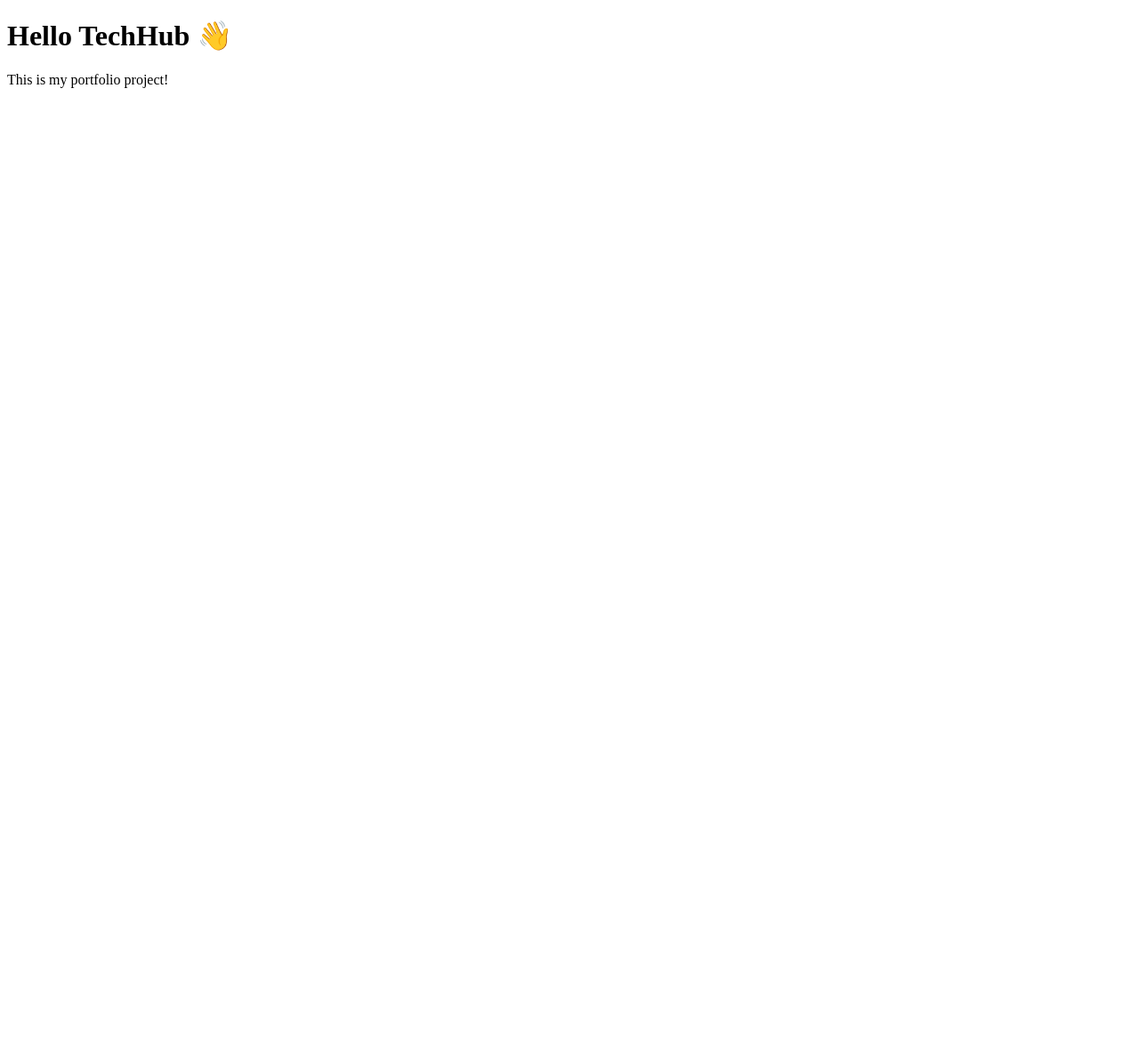
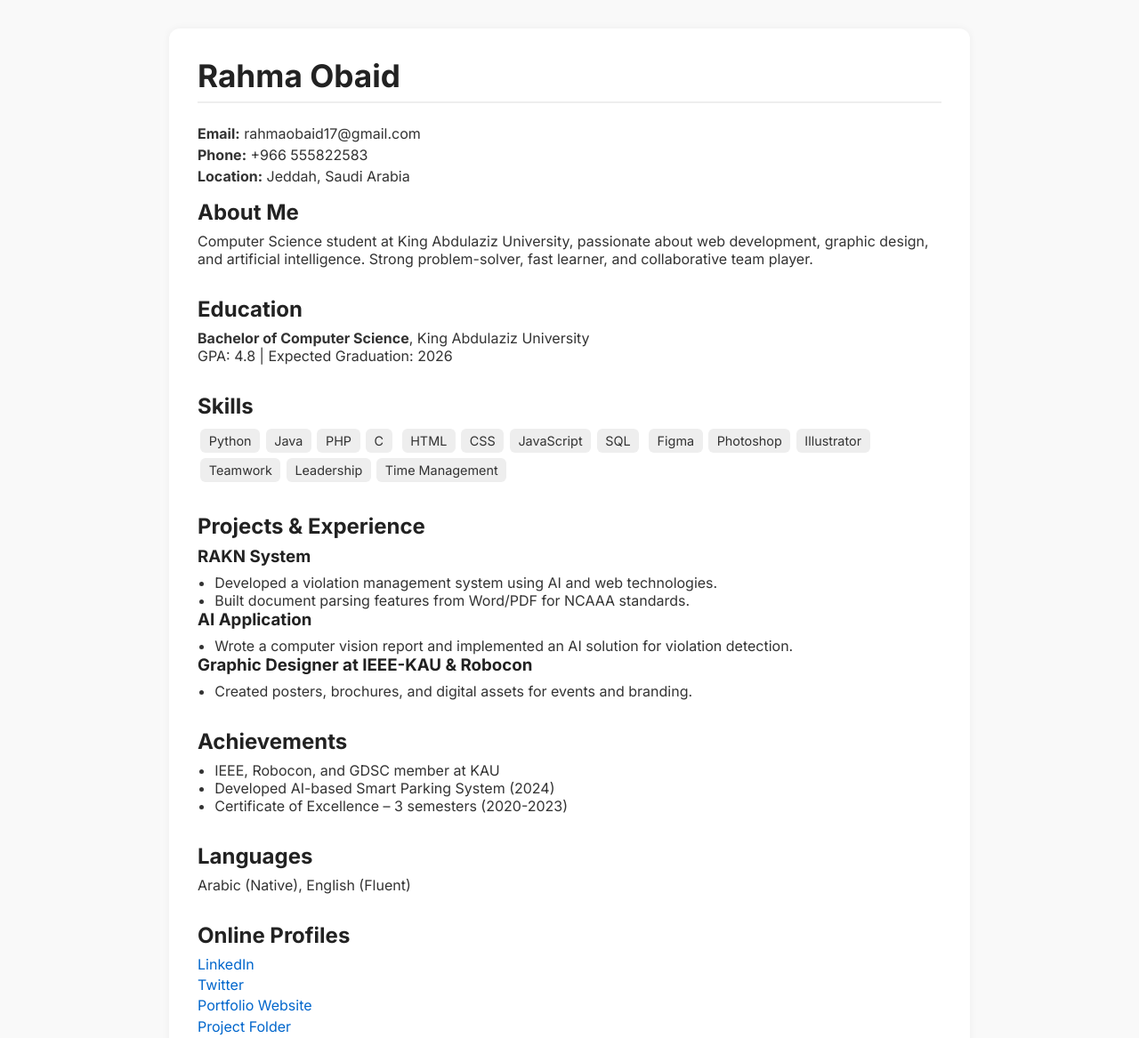
Before and after one commit to medoveiol/Portfolio, a plain HTML site: page index.html in a window 1280 px wide. Shown: the whole page at 89% size. Before the commit the page ends 800 px from the top, so only its background shows below. Drawn offline with Linux system fonts and the light colour scheme.

Commit message:
Update index.html

```diff
--- a/index.html
+++ b/index.html
@@ -1,12 +1,150 @@
 <!DOCTYPE html>
 <html lang="en">
+
 <head>
   <meta charset="UTF-8" />
   <meta name="viewport" content="width=device-width, initial-scale=1.0" />
-  <title>My Portfolio</title>
+  <title>Rahma Obaid | Portfolio</title>
+  <link href="https://fonts.googleapis.com/css2?family=Inter:wght@400;600;700&display=swap" rel="stylesheet">
+  <style>
+    * {
+      box-sizing: border-box;
+      margin: 0;
+      padding: 0;
+      font-family: 'Inter', sans-serif;
+    }
+
+    body {
+      background: #f9f9f9;
+      color: #333;
+      padding: 2rem;
+    }
+
+    .container {
+      max-width: 900px;
+      margin: auto;
+      background: #fff;
+      padding: 2rem;
+      box-shadow: 0 0 10px rgba(0, 0, 0, 0.05);
+      border-radius: 12px;
+    }
+
+    h1, h2, h3 {
+      margin-bottom: 0.5rem;
+      color: #222;
+    }
+
+    h1 {
+      font-size: 2.2rem;
+      border-bottom: 2px solid #eee;
+      padding-bottom: 0.5rem;
+      margin-bottom: 1.5rem;
+    }
+
+    section {
+      margin-bottom: 2rem;
+    }
+
+    .info {
+      margin-bottom: 1rem;
+    }
+
+    .info p {
+      margin: 0.25rem 0;
+    }
+
+    ul {
+      margin-top: 0.5rem;
+      padding-left: 1.2rem;
+    }
+
+    .links a {
+      display: block;
+      color: #0066cc;
+      text-decoration: none;
+      margin: 0.2rem 0;
+    }
+
+    .skills span {
+      display: inline-block;
+      background: #eee;
+      border-radius: 6px;
+      padding: 0.3rem 0.6rem;
+      margin: 0.2rem;
+      font-size: 0.9rem;
+    }
+  </style>
 </head>
+
 <body>
-  <h1>Hello TechHub 👋</h1>
-  <p>This is my portfolio project!</p>
+  <div class="container">
+    <h1>Rahma Obaid</h1>
+    <section class="info">
+      <p><strong>Email:</strong> rahmaobaid17@gmail.com</p>
+      <p><strong>Phone:</strong> +966 555822583</p>
+      <p><strong>Location:</strong> Jeddah, Saudi Arabia</p>
+    </section>
+
+    <section>
+      <h2>About Me</h2>
+      <p>Computer Science student at King Abdulaziz University, passionate about web development, graphic design, and artificial intelligence. Strong problem-solver, fast learner, and collaborative team player.</p>
+    </section>
+
+    <section>
+      <h2>Education</h2>
+      <p><strong>Bachelor of Computer Science</strong>, King Abdulaziz University</p>
+      <p>GPA: 4.8 | Expected Graduation: 2026</p>
+    </section>
+
+    <section>
+      <h2>Skills</h2>
+      <div class="skills">
+        <span>Python</span><span>Java</span><span>PHP</span><span>C</span>
+        <span>HTML</span><span>CSS</span><span>JavaScript</span><span>SQL</span>
+        <span>Figma</span><span>Photoshop</span><span>Illustrator</span>
+        <span>Teamwork</span><span>Leadership</span><span>Time Management</span>
+      </div>
+    </section>
+
+    <section>
+      <h2>Projects & Experience</h2>
+      <h3>RAKN System</h3>
+      <ul>
+        <li>Developed a violation management system using AI and web technologies.</li>
+        <li>Built document parsing features from Word/PDF for NCAAA standards.</li>
+      </ul>
+      <h3>AI Application</h3>
+      <ul>
+        <li>Wrote a computer vision report and implemented an AI solution for violation detection.</li>
+      </ul>
+      <h3>Graphic Designer at IEEE-KAU & Robocon</h3>
+      <ul>
+        <li>Created posters, brochures, and digital assets for events and branding.</li>
+      </ul>
+    </section>
+
+    <section>
+      <h2>Achievements</h2>
+      <ul>
+        <li>IEEE, Robocon, and GDSC member at KAU</li>
+        <li>Developed AI-based Smart Parking System (2024)</li>
+        <li>Certificate of Excellence – 3 semesters (2020-2023)</li>
+      </ul>
+    </section>
+
+    <section>
+      <h2>Languages</h2>
+      <p>Arabic (Native), English (Fluent)</p>
+    </section>
+
+    <section class="links">
+      <h2>Online Profiles</h2>
+      <a href="https://www.linkedin.com/in/rahma-obaid-84ba13242/">LinkedIn</a>
+      <a href="https://x.com/r_obaid1?s=21">Twitter</a>
+      <a href="https://rakn.atwebpages.com/">Portfolio Website</a>
+      <a href="https://drive.google.com/drive/folders/1e7lk7IXK6TjjwWfek-IOZ8q-pdgMxyds?usp=sharing">Project Folder</a>
+    </section>
+  </div>
 </body>
+
 </html>
```
